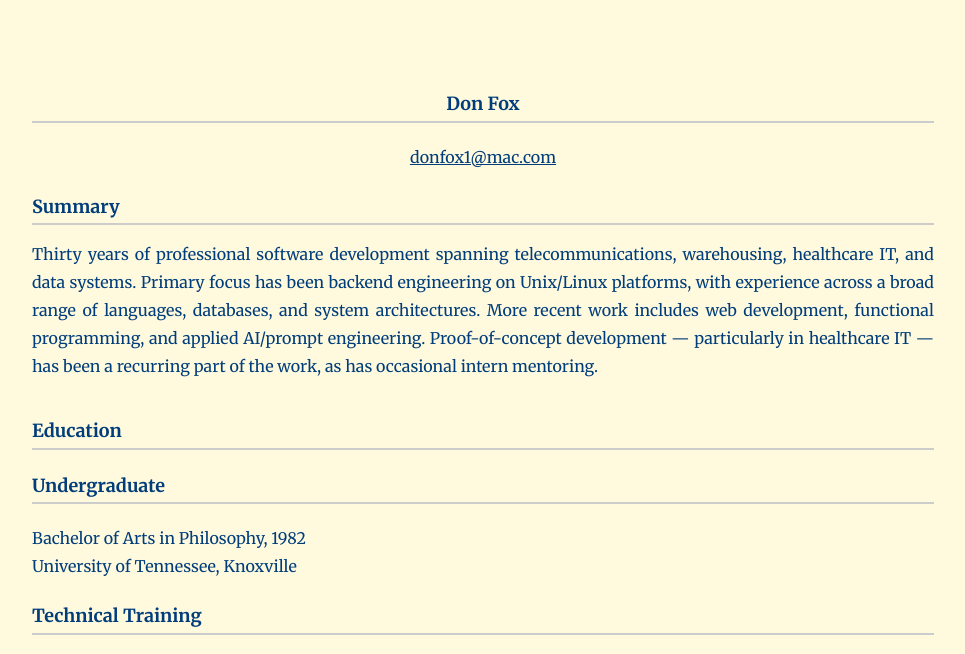
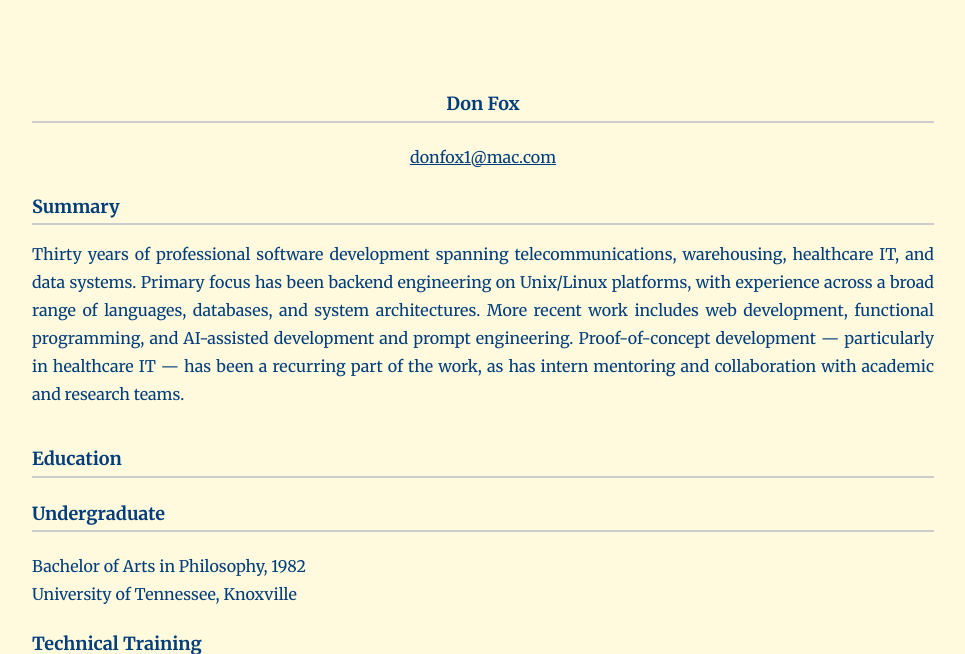
Before and after one commit to donfox/resume_site, a Flask app: page /resume in a window 1280 px wide. Shown: the top 654 px of the page, without its empty margins (157-1122 px from the left). Run offline with Flask 3, Linux system fonts and the light colour scheme; parts of the project's set-up code (start-up, migrations or seed data) failed here and were passed over.

Commit message:
Update index and resume copy to reflect AI, prompt engineering, and academic interests

```diff
--- a/resume_site/templates/resume.html
+++ b/resume_site/templates/resume.html
@@ -25,9 +25,10 @@
       Thirty years of professional software development spanning telecommunications, warehousing,
       healthcare IT, and data systems. Primary focus has been backend engineering on Unix/Linux
       platforms, with experience across a broad range of languages, databases, and system
-      architectures. More recent work includes web development, functional programming, and applied
-      AI/prompt engineering. Proof-of-concept development — particularly in healthcare IT — has been
-      a recurring part of the work, as has occasional intern mentoring.
+      architectures. More recent work includes web development, functional programming, and
+      AI-assisted development and prompt engineering. Proof-of-concept development — particularly
+      in healthcare IT — has been a recurring part of the work, as has intern mentoring and
+      collaboration with academic and research teams.
     </p>
   </section>
 
@@ -62,9 +63,10 @@
 
     [
     "July 2025–Current: Developing a proof-of-concept application for a Provider Vault medical
-    enrollment website. Combines Elixir/Phoenix for scalability and concurrency with Python components
-    for AI prompt engineering, exploring how large language models can augment provider data workflows.
-    Mentoring interns on complementary healthcare IT projects and supporting rapid prototyping.
+    enrollment website. Combines Elixir/Phoenix for scalability and concurrency with Python for
+    AI-assisted development and prompt engineering, exploring how large language models can augment
+    provider data workflows. Mentoring interns on complementary healthcare IT projects, supporting
+    rapid prototyping and research-oriented exploration.
     <strong>Tech:</strong> Elixir, Phoenix, Python 3.11, PostgreSQL, Django",
 
     "August 23, 2024–December 2024: Collaborated with interns on a Medicaid prediction research
```
Also changed, not shown: resume_site/templates/index.html (+16 -4 lines).
